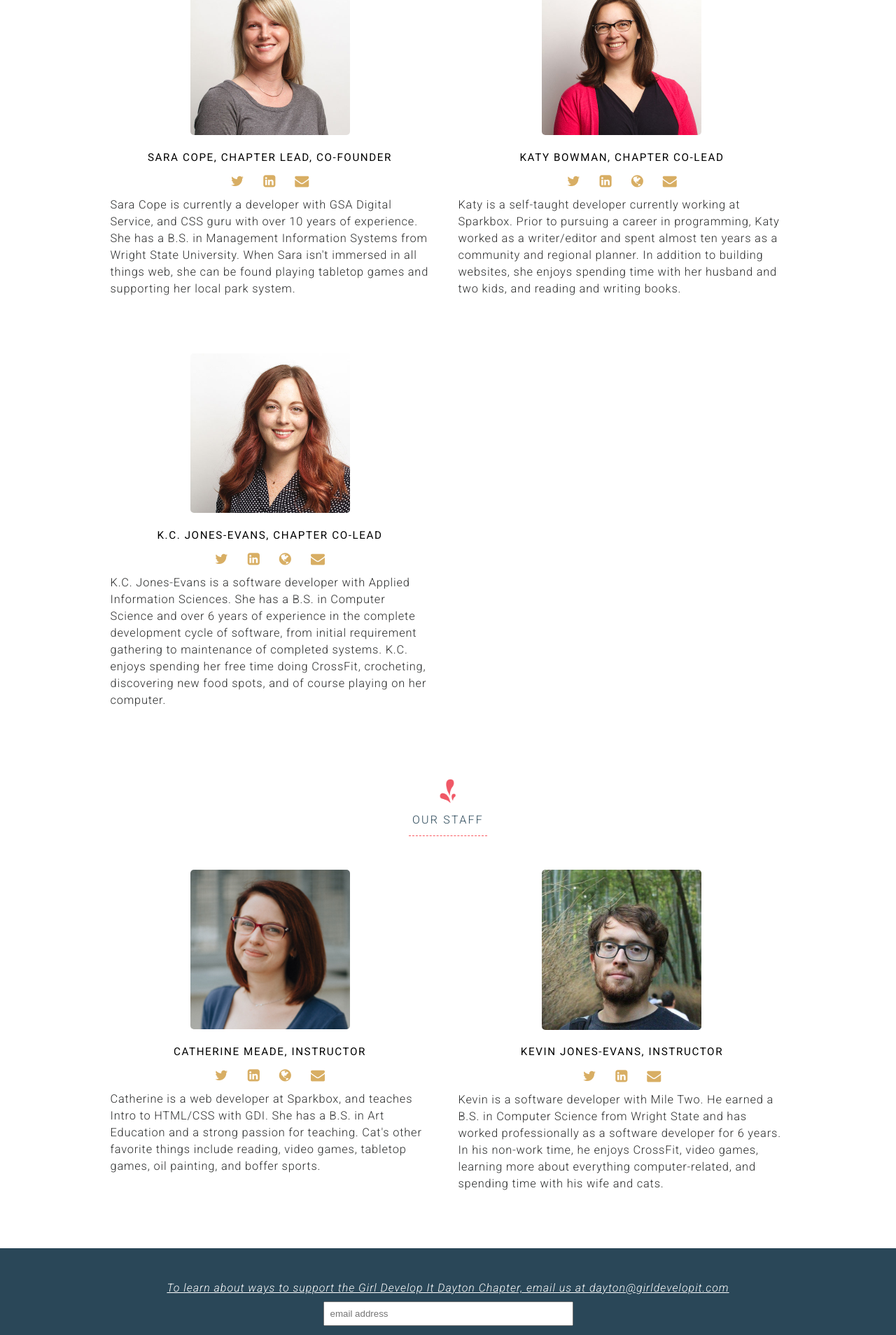
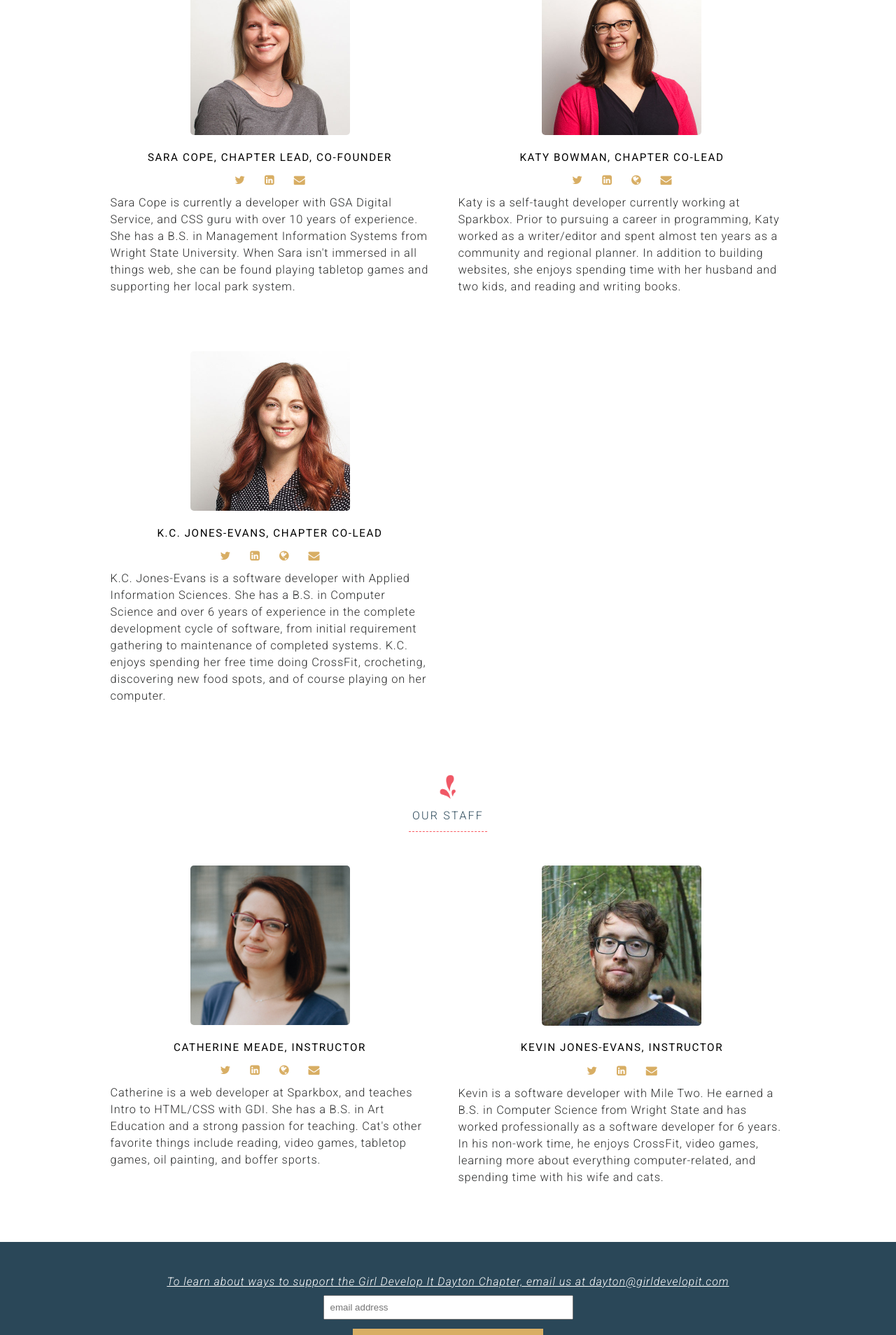
Before and after one commit to dytcodetogether/gdidayton, a Jekyll site: the page built from about.html, in a window 1280 px wide. Shown: the part 1414-3322 px from the top of the page at 70% size. Built offline with Jekyll 4.4.1, drawn with Linux system fonts in a browser that asks for light colours; nearby versions of some CDN libraries.

Commit message:
Clean up & move styles into correct sass partial.

```diff
--- a/_scss/layout/_main.scss
+++ b/_scss/layout/_main.scss
@@ -159,19 +159,6 @@
   }
 }
 
-div.social {
-   i {
-    color: $gold;
-    font-size: 1.25rem;
-    margin: 0 0.75rem;
-    &:hover{
-      color: $navy;
-    }
-  }
-  margin: 0.75rem 0;
-  text-align: center;
-}
-
 .clear {
   content: "";
   display: block;
--- a/_scss/modules/_about.scss
+++ b/_scss/modules/_about.scss
@@ -107,6 +107,21 @@
   }
 }
 
+.profile-links {
+  margin: 0.75rem 0;
+  text-align: center;
+}
+
+.profile-icon {
+  color: $gold;
+  font-size: 1.25rem;
+  margin: 0 0.75rem;
+
+  &:hover {
+    color: $navy;
+  }
+}
+
 .code {
   padding-bottom: 80px;
 
--- a/about.html
+++ b/about.html
@@ -46,11 +46,11 @@
       <div class="profile-left">
         <img alt="Sara Cope" src="{{ site.baseurl }}/img/people/saracope.jpg" />
         <h3>Sara Cope, Chapter Lead, Co-founder</h3>
-        <div class="social">
-          <a target="_blank" href="https://twitter.com/sarassassin" aria-label="Sara Cope Twitter"><i class="fa fa-twitter"></i></a>
-          <a target="_blank" href="https://www.linkedin.com/in/saracope/" aria-label="Sara Cope LinkedIn"><i class="fa fa-linkedin-square"></i></a>
-           <!-- <a target="_blank" href="#" aria-label="Sara Cope Website"><i class="fa fa-globe"></i> -->
-           <a target="_blank" href="mailto:dayton@girldevelopit.com" aria-label="Sara Cope Email"><i class="fa fa-envelope"></i>
+        <div class="profile-links">
+          <a target="_blank" href="https://twitter.com/sarassassin" aria-label="Sara Cope Twitter"><i class="profile-icon fa fa-twitter"></i></a>
+          <a target="_blank" href="https://www.linkedin.com/in/saracope/" aria-label="Sara Cope LinkedIn"><i class="profile-icon fa fa-linkedin-square"></i></a>
+           <!-- <a target="_blank" href="#" aria-label="Sara Cope Website"><i class="profile-icon fa fa-globe"></i> -->
+           <a target="_blank" href="mailto:dayton@girldevelopit.com" aria-label="Sara Cope Email"><i class="profile-icon fa fa-envelope"></i>
         </div>
         <p>
           Sara Cope is currently a developer with GSA Digital Service, and CSS guru with over 10 years of experience. She has a B.S. in Management Information Systems from Wright State University. When Sara isn't immersed in all things web, she can be found playing tabletop games and supporting her local park system.
@@ -60,11 +60,11 @@
       <div class="profile-right">
         <img alt="Katy Bowman" src="{{site.baseurl}}/img/people/katybowman.jpg" />
         <h3>Katy Bowman, Chapter Co-Lead</h3>
-        <div class="social">
-          <a target="_blank" href="https://twitter.com/k80bowman" aria-label="Katy Bowman Twitter"><i class="fa fa-twitter"></i></a>
-          <a target="_blank" href="https://www.linkedin.com/in/k80bowman/" aria-label="Katy Bowman LinkedIn"><i class="fa fa-linkedin-square"></i></a>
-          <a target="_blank" href="http://www.k80bowman.com" aria-label="Katy Bowman Website"><i class="fa fa-globe"></i>
-          <a target="_blank" href="mailto:katy@girldevelopit.com" aria-label="Katy Bowman Email"><i class="fa fa-envelope"></i>
+        <div class="profile-links">
+          <a target="_blank" href="https://twitter.com/k80bowman" aria-label="Katy Bowman Twitter"><i class="profile-icon fa fa-twitter"></i></a>
+          <a target="_blank" href="https://www.linkedin.com/in/k80bowman/" aria-label="Katy Bowman LinkedIn"><i class="profile-icon fa fa-linkedin-square"></i></a>
+          <a target="_blank" href="http://www.k80bowman.com" aria-label="Katy Bowman Website"><i class="profile-icon fa fa-globe"></i>
+          <a target="_blank" href="mailto:katy@girldevelopit.com" aria-label="Katy Bowman Email"><i class="profile-icon fa fa-envelope"></i>
         </div>
         <p>
           Katy is a self-taught developer currently working at Sparkbox. Prior to pursuing a career in programming, Katy worked as a writer/editor and spent almost ten years as a community and regional planner. In addition to building websites, she enjoys spending time with her husband and two kids, and reading and writing books.
@@ -74,11 +74,11 @@
       <div class="profile-left">
         <img alt="KC Jones Evans" src="{{site.baseurl}}/img/people/kcjonesevans.jpg" />
         <h3>K.C. Jones-Evans, Chapter Co-Lead</h3>
-        <div class="social">
-          <a target="_blank" href="https://twitter.com" aria-label="K.C. Jones-Evans Twitter"><i class="fa fa-twitter"></i></a>
-          <a target="_blank" href="https://www.linkedin.com/in/kcjonesevans/" aria-label="K.C. Jones-Evans LinkedIn"><i class="fa fa-linkedin-square"></i></a>
-          <a target="_blank" href="http://kcjonesevans.com" aria-label="K.C. Jones-Evans Website"><i class="fa fa-globe"></i>
-          <a target="_blank" href="mailto:dayton@girldevelopit.com" aria-label="K.C. Jones-Evans Email"><i class="fa fa-envelope"></i>
+        <div class="profile-links">
+          <a target="_blank" href="https://twitter.com" aria-label="K.C. Jones-Evans Twitter"><i class="profile-icon fa fa-twitter"></i></a>
+          <a target="_blank" href="https://www.linkedin.com/in/kcjonesevans/" aria-label="K.C. Jones-Evans LinkedIn"><i class="profile-icon fa fa-linkedin-square"></i></a>
+          <a target="_blank" href="http://kcjonesevans.com" aria-label="K.C. Jones-Evans Website"><i class="profile-icon fa fa-globe"></i>
+          <a target="_blank" href="mailto:dayton@girldevelopit.com" aria-label="K.C. Jones-Evans Email"><i class="profile-icon fa fa-envelope"></i>
         </div>
         <p>
           K.C. Jones-Evans is a software developer with Applied Information Sciences. She has a B.S. in Computer Science and over 6 years of experience in the complete development cycle of software, from initial requirement gathering to maintenance of completed systems. K.C. enjoys spending her free time doing CrossFit, crocheting, discovering new food spots, and of course playing on her computer.
@@ -95,11 +95,11 @@
       <div class="profile-left">
         <img alt="Catherine Meade" src="{{site.baseurl}}/img/people/catmeade.jpg" />
         <h3>Catherine Meade, Instructor</h3>
-        <div class="social">
-          <a target="_blank" href="https://twitter.com/catheraaine" aria-label="Catherine Meade Twitter"><i class="fa fa-twitter"></i></a>
-          <a target="_blank" href="https://www.linkedin.com/in/catheraaine/" aria-label="Catherine Meade LinkedIn"><i class="fa fa-linkedin-square"></i></a>
-          <a target="_blank" href="http://catheraaine.com" aria-label="Catherine Meade Website"><i class="fa fa-globe"></i>
-          <a target="_blank" href="mailto:dayton@girldevelopit.com" aria-label="Catherine Meade Email"><i class="fa fa-envelope"></i>
+        <div class="profile-links">
+          <a target="_blank" href="https://twitter.com/catheraaine" aria-label="Catherine Meade Twitter"><i class="profile-icon fa fa-twitter"></i></a>
+          <a target="_blank" href="https://www.linkedin.com/in/catheraaine/" aria-label="Catherine Meade LinkedIn"><i class="profile-icon fa fa-linkedin-square"></i></a>
+          <a target="_blank" href="http://catheraaine.com" aria-label="Catherine Meade Website"><i class="profile-icon fa fa-globe"></i>
+          <a target="_blank" href="mailto:dayton@girldevelopit.com" aria-label="Catherine Meade Email"><i class="profile-icon fa fa-envelope"></i>
         </div>
         <p>
           Catherine is a web developer at Sparkbox, and teaches Intro to HTML/CSS with GDI. She has a B.S. in Art Education and a strong passion for teaching. Cat's other favorite things include reading, video games, tabletop games, oil painting, and boffer sports.
@@ -109,11 +109,11 @@
       <div class="profile-right">
         <img alt="Kevin Jones Evans" src="{{site.baseurl}}/img/people/kevinjonesevans.jpg" />
         <h3>Kevin Jones-Evans, Instructor</h3>
-        <div class="social">
-          <a target="_blank" href="https://twitter.com/kevinjonesevans" aria-label="Kevin Jones-Evans Twitter"><i class="fa fa-twitter"></i></a>
-          <a target="_blank" href="https://www.linkedin.com/in/kevin-jones-evans-74825435/" aria-label="Kevin Jones-Evans LinkedIn"><i class="fa fa-linkedin-square"></i></a>
-          <!-- <a target="_blank" href="#" aria-label="Kevin Jones-Evans Website"><i class="fa fa-globe"></i> -->
-          <a target="_blank" href="mailto:dayton@girldevelopit.com" aria-label="Kevin Jones-Evans Email"><i class="fa fa-envelope"></i>
+        <div class="profile-links">
+          <a target="_blank" href="https://twitter.com/kevinjonesevans" aria-label="Kevin Jones-Evans Twitter"><i class="profile-icon fa fa-twitter"></i></a>
+          <a target="_blank" href="https://www.linkedin.com/in/kevin-jones-evans-74825435/" aria-label="Kevin Jones-Evans LinkedIn"><i class="profile-icon fa fa-linkedin-square"></i></a>
+          <!-- <a target="_blank" href="#" aria-label="Kevin Jones-Evans Website"><i class="profile-icon fa fa-globe"></i> -->
+          <a target="_blank" href="mailto:dayton@girldevelopit.com" aria-label="Kevin Jones-Evans Email"><i class="profile-icon fa fa-envelope"></i>
         </div>
         <p>
           Kevin is a software developer with Mile Two. He earned a B.S. in Computer Science from Wright State and has worked professionally as a software developer for 6 years. In his non-work time, he enjoys CrossFit, video games, learning more about everything computer-related, and spending time with his wife and cats.
```
Also changed, not shown: 3 other files.
